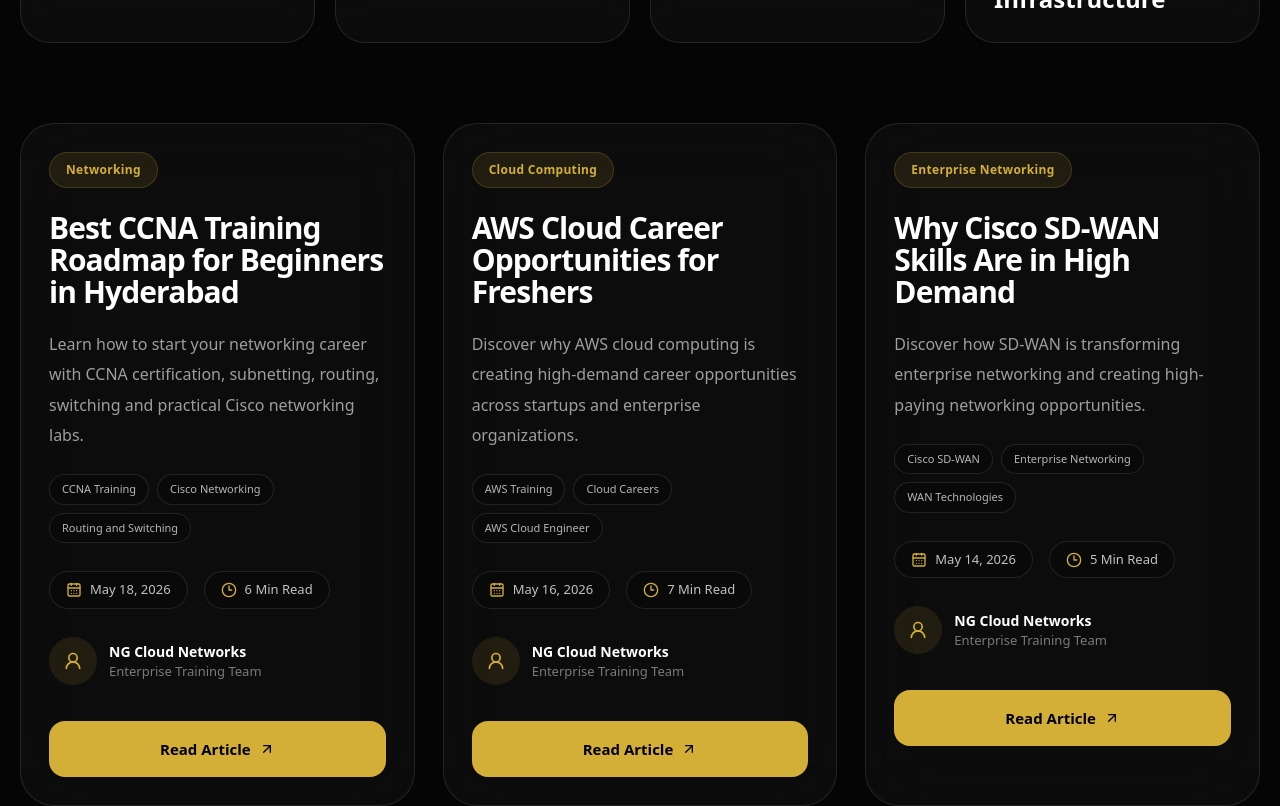
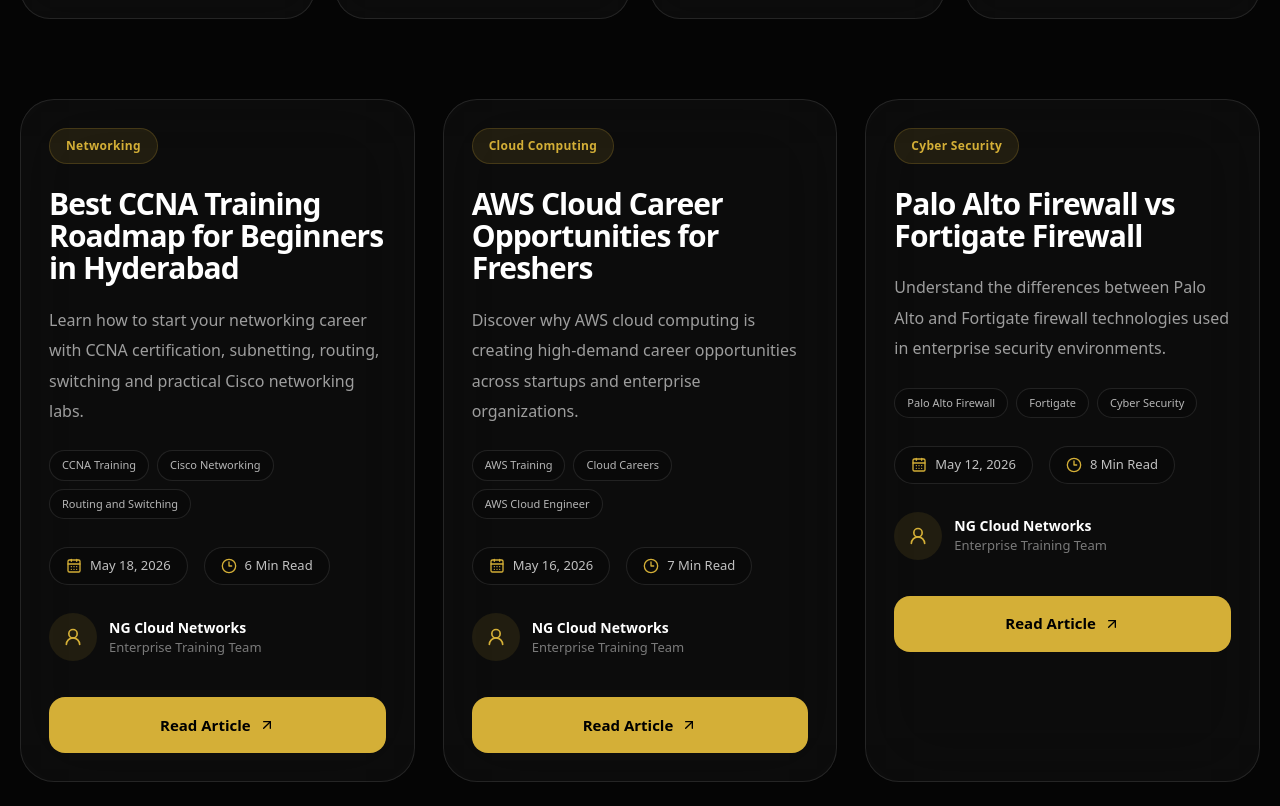
Before and after one commit to NGCloudNetworks/website, a Next.js app: page /blog in a window 1280 px wide. Shown: the part 1620-2426 px from the top of the page. Built offline with nearby package versions, Linux system fonts and the light colour scheme.

Commit message:
ccna training blog added

```diff
--- a/data/blogs.ts
+++ b/data/blogs.ts
@@ -2,7 +2,7 @@
   {
     slug: "best-ccna-training-roadmap-for-beginners",
 
-    featured: true,
+    featured: false,
 
     category: "Networking",
 
@@ -332,7 +332,7 @@
   {
     slug: "aws-cloud-career-opportunities-for-freshers",
 
-    featured: true,
+    featured: false,
 
     category: "Cloud Computing",
 
@@ -653,332 +653,6 @@
 
 `
   },
-
-  {
-    slug: "why-cisco-sdwan-is-in-high-demand",
-
-    featured: true,
-
-    category: "Enterprise Networking",
-
-    title:
-      "Why Cisco SD-WAN Skills Are in High Demand",
-
-    seoTitle:
-      "Cisco SD-WAN Career Scope | SD-WAN Training in Hyderabad",
-
-    seoDescription:
-      "Learn why Cisco SD-WAN is becoming one of the fastest growing enterprise networking technologies worldwide.",
-
-    excerpt:
-      "Discover how SD-WAN is transforming enterprise networking and creating high-paying networking opportunities.",
-
-    image:
-      "/blogs/sdwan-demand.jpg",
-
-    author: "NG Cloud Networks",
-
-    publishedDate: "May 14, 2026",
-
-    readTime: "5 Min Read",
-
-    tags: [
-      "Cisco SD-WAN",
-      "Enterprise Networking",
-      "WAN Technologies",
-      "SD-WAN Careers",
-    ],
-
-    content: `
-
-<p style="font-size:18px;line-height:2;color:rgba(255,255,255,.78);margin-bottom:28px;">
-Enterprise organizations are rapidly adopting Software Defined Wide Area Networking (SD-WAN) technologies to simplify WAN management, improve application performance, strengthen security and reduce operational costs. As businesses expand across multiple locations, traditional WAN architectures struggle to deliver the flexibility, visibility and automation required by modern enterprise environments.
-</p>
-
-<p style="font-size:18px;line-height:2;color:rgba(255,255,255,.78);margin-bottom:28px;">
-Cisco SD-WAN has emerged as one of the leading enterprise networking solutions for managing branch connectivity, cloud access, application optimization and centralized network operations. Because of this growing adoption, Cisco SD-WAN engineers are among the most sought-after networking professionals in today's IT industry.
-</p>
-
-<h2 style="font-size:34px;font-weight:900;color:#fff;margin-top:60px;margin-bottom:24px;">
-What is Cisco SD-WAN?
-</h2>
-
-<p style="font-size:18px;line-height:2;color:rgba(255,255,255,.78);">
-Cisco SD-WAN is a software-defined networking solution that enables organizations to centrally manage and optimize WAN connectivity across branch offices, data centers and cloud environments. Instead of manually configuring routers at every location, administrators can deploy policies, monitor traffic and manage security from a centralized controller.
-</p>
-
-<div style="
-border:1px solid rgba(212,175,55,.15);
-background:rgba(212,175,55,.05);
-border-radius:18px;
-padding:24px;
-margin:32px 0;
-">
-<strong style="color:#D4AF37;">Why SD-WAN Matters:</strong>
-<span style="color:rgba(255,255,255,.75);">
-Organizations need faster cloud connectivity, simplified WAN operations and centralized policy control. Cisco SD-WAN solves these challenges through intelligent automation and application-aware networking.
-</span>
-</div>
-
-<h2 style="font-size:34px;font-weight:900;color:#fff;margin-top:60px;margin-bottom:24px;">
-Why Cisco SD-WAN Is in High Demand
-</h2>
-
-<p style="font-size:18px;line-height:2;color:rgba(255,255,255,.78);">
-Modern enterprises operate across multiple branch offices, cloud platforms and remote locations. Traditional WAN architectures are often expensive, difficult to manage and slow to adapt to business requirements. Cisco SD-WAN addresses these challenges by providing centralized orchestration, dynamic routing and intelligent traffic engineering.
-</p>
-
-<ul style="
-margin:30px 0;
-padding-left:25px;
-color:rgba(255,255,255,.78);
-line-height:2;
-">
-<li>Centralized WAN Management</li>
-<li>Application-Aware Routing</li>
-<li>Cloud Connectivity Optimization</li>
-<li>Enhanced Enterprise Security</li>
-<li>Reduced Operational Costs</li>
-<li>Network Automation</li>
-<li>Improved User Experience</li>
-<li>High Availability Connectivity</li>
-</ul>
-
-<h2 style="font-size:34px;font-weight:900;color:#fff;margin-top:60px;margin-bottom:24px;">
-Core Skills You Learn in Cisco SD-WAN
-</h2>
-
-<p style="font-size:18px;line-height:2;color:rgba(255,255,255,.78);">
-Professionals learning Cisco SD-WAN gain expertise in modern enterprise networking technologies that are widely used by multinational organizations, service providers and large enterprises.
-</p>
-
-<ul style="
-margin:30px 0;
-padding-left:25px;
-color:rgba(255,255,255,.78);
-line-height:2;
-">
-<li>Cisco Viptela Architecture</li>
-<li>vManage Administration</li>
-<li>vSmart Controller Management</li>
-<li>vBond Orchestration</li>
-<li>Overlay Network Design</li>
-<li>WAN Automation</li>
-<li>Policy-Based Routing</li>
-<li>Application-Aware Traffic Steering</li>
-<li>Cloud Integration</li>
-<li>Enterprise WAN Security</li>
-<li>TLOC Configuration</li>
-<li>Control & Data Plane Operations</li>
-<li>Centralized Policy Management</li>
-<li>SD-WAN Troubleshooting</li>
-</ul>
-
-<div style="
-margin:40px 0;
-padding:28px;
-border-radius:22px;
-background:rgba(255,255,255,.03);
-border:1px solid rgba(255,255,255,.08);
-">
-<h3 style="
-color:#D4AF37;
-font-size:24px;
-font-weight:800;
-margin-bottom:18px;
-">
-Recommended Training Program
-</h3>
-
-<p style="
-color:rgba(255,255,255,.75);
-line-height:1.9;
-">
-Build practical enterprise WAN expertise through our
-<a
-href="/courses/cisco-sdwan-training-hyderabad"
-style="
-color:#D4AF37;
-font-weight:700;
-text-decoration:none;
-"
->
-Cisco SD-WAN Training in Hyderabad
-</a>.
-Students gain hands-on experience with Cisco Viptela, policy implementation, WAN automation and enterprise SD-WAN deployments.
-</p>
-</div>
-
-<h2 style="font-size:34px;font-weight:900;color:#fff;margin-top:60px;margin-bottom:24px;">
-Career Opportunities After Cisco SD-WAN Training
-</h2>
-
-<p style="font-size:18px;line-height:2;color:rgba(255,255,255,.78);">
-Organizations implementing digital transformation initiatives increasingly require professionals with SD-WAN expertise. Cisco SD-WAN engineers are involved in enterprise networking modernization, cloud migration and large-scale WAN optimization projects.
-</p>
-
-<ul style="
-margin:30px 0;
-padding-left:25px;
-color:rgba(255,255,255,.78);
-line-height:2;
-">
-<li>SD-WAN Engineer</li>
-<li>Network Engineer</li>
-<li>Enterprise Network Engineer</li>
-<li>Infrastructure Engineer</li>
-<li>Network Architect</li>
-<li>Cloud Networking Engineer</li>
-<li>Network Automation Engineer</li>
-<li>WAN Specialist</li>
-</ul>
-
-<div style="
-border:1px solid rgba(212,175,55,.15);
-background:rgba(212,175,55,.05);
-border-radius:18px;
-padding:24px;
-margin:32px 0;
-">
-<strong style="color:#D4AF37;">Career Growth:</strong>
-<span style="color:rgba(255,255,255,.75);">
-Professionals with Cisco SD-WAN expertise often command higher salaries because SD-WAN skills combine enterprise networking, automation, cloud connectivity and security knowledge.
-</span>
-</div>
-
-<h2 style="font-size:34px;font-weight:900;color:#fff;margin-top:60px;margin-bottom:24px;">
-Who Should Learn Cisco SD-WAN?
-</h2>
-
-<ul style="
-margin:30px 0;
-padding-left:25px;
-color:rgba(255,255,255,.78);
-line-height:2;
-">
-<li>CCNA Certified Professionals</li>
-<li>CCNP Engineers</li>
-<li>Network Administrators</li>
-<li>Infrastructure Engineers</li>
-<li>Cloud Networking Professionals</li>
-<li>WAN Support Engineers</li>
-<li>Enterprise Network Engineers</li>
-<li>Network Automation Enthusiasts</li>
-</ul>
-
-<p style="font-size:18px;line-height:2;color:rgba(255,255,255,.78);">
-Professionals with strong routing and switching fundamentals often find Cisco SD-WAN to be a natural next step in their networking career progression.
-</p>
-
-<div style="
-margin:40px 0;
-padding:28px;
-border-radius:22px;
-background:rgba(255,255,255,.03);
-border:1px solid rgba(255,255,255,.08);
-">
-<h3 style="
-color:#D4AF37;
-font-size:24px;
-font-weight:800;
-margin-bottom:18px;
-">
-Build Your Networking Foundation First
-</h3>
-
-<p style="
-color:rgba(255,255,255,.75);
-line-height:1.9;
-">
-New to networking? Start with our
-<a
-href="/courses/ccna-training-hyderabad"
-style="
-color:#D4AF37;
-font-weight:700;
-text-decoration:none;
-"
->
-CCNA Training in Hyderabad
-</a>
-before progressing into advanced enterprise technologies like SD-WAN.
-</p>
-</div>
-
-<h2 style="font-size:34px;font-weight:900;color:#fff;margin-top:60px;margin-bottom:24px;">
-Cisco SD-WAN vs Traditional WAN
-</h2>
-
-<p style="font-size:18px;line-height:2;color:rgba(255,255,255,.78);">
-Traditional WAN architectures rely heavily on manual configuration and expensive MPLS connectivity. Cisco SD-WAN introduces centralized management, application-aware routing and automation capabilities that dramatically improve network efficiency.
-</p>
-
-<ul style="
-margin:30px 0;
-padding-left:25px;
-color:rgba(255,255,255,.78);
-line-height:2;
-">
-<li>Centralized Configuration Management</li>
-<li>Automated Policy Deployment</li>
-<li>Cloud-Ready Architecture</li>
-<li>Application Performance Optimization</li>
-<li>Integrated Security Features</li>
-<li>Simplified Branch Connectivity</li>
-<li>Faster Network Provisioning</li>
-</ul>
-
-<h2 style="font-size:34px;font-weight:900;color:#fff;margin-top:60px;margin-bottom:24px;">
-Frequently Asked Questions
-</h2>
-
-<h3 style="font-size:24px;color:#D4AF37;margin-top:30px;">
-Is Cisco SD-WAN good for career growth?
-</h3>
-
-<p style="font-size:18px;line-height:2;color:rgba(255,255,255,.78);">
-Yes. Cisco SD-WAN is one of the fastest-growing enterprise networking technologies and is widely adopted across industries worldwide.
-</p>
-
-<h3 style="font-size:24px;color:#D4AF37;margin-top:30px;">
-Do I need CCNA before learning SD-WAN?
-</h3>
-
-<p style="font-size:18px;line-height:2;color:rgba(255,255,255,.78);">
-A strong understanding of routing, switching and networking fundamentals is highly recommended before learning Cisco SD-WAN.
-</p>
-
-<h3 style="font-size:24px;color:#D4AF37;margin-top:30px;">
-What salary can SD-WAN professionals expect?
-</h3>
-
-<p style="font-size:18px;line-height:2;color:rgba(255,255,255,.78);">
-SD-WAN professionals often receive attractive salary packages because of the growing enterprise demand for network automation and cloud-connected WAN infrastructure expertise.
-</p>
-
-<h2 style="font-size:34px;font-weight:900;color:#fff;margin-top:60px;margin-bottom:24px;">
-Start Your Cisco SD-WAN Journey Today
-</h2>
-
-<p style="font-size:18px;line-height:2;color:rgba(255,255,255,.78);">
-Ready to master Cisco Viptela, WAN automation, centralized policy management and enterprise SD-WAN implementation?
-</p>
-
-<p style="margin-top:20px;">
-👉 <a href="/courses/cisco-sdwan-training-hyderabad" style="color:#D4AF37;font-weight:700;">Explore Cisco SD-WAN Training</a>
-</p>
-
-<p style="margin-top:12px;">
-👉 <a href="/courses/ccna-training-hyderabad" style="color:#D4AF37;font-weight:700;">Explore CCNA Training</a>
-</p>
-
-<p style="margin-top:12px;">
-👉 <a href="/courses/ccnp-enterprise-training-hyderabad" style="color:#D4AF37;font-weight:700;">Explore CCNP Enterprise Training</a>
-</p>
-
-`
-  },
-
   {
     slug: "palo-alto-vs-fortigate-firewall",
 
@@ -1922,6 +1596,244 @@
 </p>
 
 `
+},
+{
+slug: "best-ccna-training-in-hyderabad",
+
+featured: true,
+
+category: "Networking",
+
+title:
+"Best CCNA Training in Hyderabad | Top CCNA Course with Placement Support",
+
+seoTitle:
+"Best CCNA Training in Hyderabad | Top CCNA Course with Placement Support",
+
+seoDescription:
+"Looking for the best CCNA Training in Hyderabad? Learn Cisco networking, routing, switching, subnetting, VLANs, OSPF and enterprise networking with practical labs, certification guidance and placement support.",
+
+excerpt:
+"Discover why CCNA is the best networking certification for beginners and how to choose the best CCNA Training Institute in Hyderabad for networking careers.",
+
+image:
+"/blogs/best-ccna-training-hyderabad.jpg",
+
+author: "NG Cloud Networks",
+
+publishedDate: "July 28, 2026",
+
+readTime: "12 Min Read",
+
+tags: [
+"CCNA Training Hyderabad",
+"Best CCNA Institute Hyderabad",
+"Cisco Networking Course",
+"CCNA Certification",
+"Network Engineer Training",
+],
+
+content: `
+
+<h1 style="font-size:42px;font-weight:900;color:#fff;margin-bottom:30px;">
+Best CCNA Training in Hyderabad (2026 Complete Guide)
+</h1>
+
+<p style="font-size:18px;line-height:2;color:rgba(255,255,255,.78);margin-bottom:28px;">
+Networking remains one of the strongest and most stable career paths in the IT industry. Every organization depends on routers, switches, firewalls, cloud infrastructure and network connectivity to run business operations efficiently. Because of this, companies continuously hire skilled networking professionals who understand enterprise infrastructure and network troubleshooting.
+</p>
+
+<p style="font-size:18px;line-height:2;color:rgba(255,255,255,.78);margin-bottom:28px;">
+If you are searching for the Best CCNA Training in Hyderabad, this guide will help you understand the certification, career opportunities, salary expectations and how to choose the right training institute.
+</p>
+
+<div style="
+border:1px solid rgba(212,175,55,.15);
+background:rgba(212,175,55,.05);
+border-radius:18px;
+padding:24px;
+margin:32px 0;
+">
+<strong style="color:#D4AF37;">Quick Fact:</strong>
+<span style="color:rgba(255,255,255,.75);">
+CCNA is considered the world's most recognized entry-level networking certification and serves as the foundation for advanced certifications such as CCNP Enterprise, Cisco SD-WAN, Palo Alto and Cloud Networking.
+</span>
+</div>
+
+<h2 style="font-size:34px;font-weight:900;color:#fff;margin-top:60px;margin-bottom:24px;">
+What is CCNA?
+</h2>
+
+<p style="font-size:18px;line-height:2;color:rgba(255,255,255,.78);">
+CCNA (Cisco Certified Network Associate) is a globally recognized networking certification offered by Cisco. It validates practical networking skills required for configuring, managing and troubleshooting enterprise network infrastructure.
+</p>
+
+<ul style="margin:30px 0;padding-left:25px;color:rgba(255,255,255,.78);line-height:2;">
+<li>Routing & Switching</li>
+<li>IPv4 & IPv6 Addressing</li>
+<li>Subnetting</li>
+<li>VLAN Configuration</li>
+<li>OSPF Routing</li>
+<li>Network Security Fundamentals</li>
+<li>Network Automation Basics</li>
+<li>Troubleshooting Techniques</li>
+</ul>
+
+<h2 style="font-size:34px;font-weight:900;color:#fff;margin-top:60px;margin-bottom:24px;">
+Why is CCNA So Popular?
+</h2>
+
+<p style="font-size:18px;line-height:2;color:rgba(255,255,255,.78);">
+CCNA is often the first certification chosen by students because it teaches the core networking concepts used in every enterprise environment. Whether you later move into Cloud Computing, Cyber Security, SD-WAN or Network Automation, networking fundamentals remain essential.
+</p>
+
+<ul style="margin:30px 0;padding-left:25px;color:rgba(255,255,255,.78);line-height:2;">
+<li>High Industry Demand</li>
+<li>Beginner Friendly</li>
+<li>Strong Career Growth</li>
+<li>Global Recognition</li>
+<li>Gateway to Advanced Certifications</li>
+<li>Excellent Salary Growth</li>
+</ul>
+
+<h2 style="font-size:34px;font-weight:900;color:#fff;margin-top:60px;margin-bottom:24px;">
+How to Choose the Best CCNA Training Institute in Hyderabad?
+</h2>
+
+<p style="font-size:18px;line-height:2;color:rgba(255,255,255,.78);">
+Many institutes offer CCNA courses, but not all provide practical exposure. Before enrolling, evaluate the institute based on:
+</p>
+
+<ul style="margin:30px 0;padding-left:25px;color:rgba(255,255,255,.78);line-height:2;">
+<li>Enterprise Cisco Labs</li>
+<li>Hands-On Router & Switch Configuration</li>
+<li>Real-Time Troubleshooting Sessions</li>
+<li>Experienced Trainers</li>
+<li>Certification Guidance</li>
+<li>Mock Interviews</li>
+<li>Resume Preparation</li>
+<li>Placement Assistance</li>
+</ul>
+
+<div style="
+margin:40px 0;
+padding:28px;
+border-radius:22px;
+background:rgba(255,255,255,.03);
+border:1px solid rgba(255,255,255,.08);
+">
+<h3 style="color:#D4AF37;font-size:24px;font-weight:800;margin-bottom:18px;">
+Recommended CCNA Program
+</h3>
+
+<p style="color:rgba(255,255,255,.75);line-height:1.9;">
+Our
+<a href="/courses/ccna-training-hyderabad" style="color:#D4AF37;font-weight:700;text-decoration:none;">
+CCNA Training in Hyderabad
+</a>
+includes practical Cisco labs, subnetting mastery, routing & switching implementation, OSPF configuration, troubleshooting and placement-focused mentoring.
+</p>
+</div>
+
+<h2 style="font-size:34px;font-weight:900;color:#fff;margin-top:60px;margin-bottom:24px;">
+CCNA Course Syllabus
+</h2>
+
+<ul style="margin:30px 0;padding-left:25px;color:rgba(255,255,255,.78);line-height:2;">
+<li>Networking Fundamentals</li>
+<li>OSI & TCP/IP Models</li>
+<li>IPv4 Addressing</li>
+<li>Subnetting & VLSM</li>
+<li>IPv6 Fundamentals</li>
+<li>VLAN Configuration</li>
+<li>Inter-VLAN Routing</li>
+<li>STP & EtherChannel</li>
+<li>Static Routing</li>
+<li>OSPF Routing</li>
+<li>NAT Configuration</li>
+<li>ACL Implementation</li>
+<li>Network Security</li>
+<li>Network Automation Basics</li>
+<li>Enterprise Troubleshooting</li>
+</ul>
+
+<h2 style="font-size:34px;font-weight:900;color:#fff;margin-top:60px;margin-bottom:24px;">
+CCNA Job Opportunities
+</h2>
+
+<ul style="margin:30px 0;padding-left:25px;color:rgba(255,255,255,.78);line-height:2;">
+<li>Network Engineer</li>
+<li>NOC Engineer</li>
+<li>Infrastructure Support Engineer</li>
+<li>Technical Support Engineer</li>
+<li>Network Operations Engineer</li>
+<li>IT Infrastructure Engineer</li>
+</ul>
+
+<h2 style="font-size:34px;font-weight:900;color:#fff;margin-top:60px;margin-bottom:24px;">
+Can You Get a Job After CCNA?
+</h2>
+
+<p style="font-size:18px;line-height:2;color:rgba(255,255,255,.78);">
+Many students search for "CCNA Training in Hyderabad with Job Guarantee". No genuine institute can legally guarantee a job because hiring decisions are made by employers. However, institutes can provide placement assistance, interview mentoring, resume support and practical training that significantly improve placement opportunities.
+</p>
+
+<div style="
+border:1px solid rgba(212,175,55,.15);
+background:rgba(212,175,55,.05);
+border-radius:18px;
+padding:24px;
+margin:32px 0;
+">
+<strong style="color:#D4AF37;">Reality Check:</strong>
+<span style="color:rgba(255,255,255,.75);">
+The combination of practical skills, certifications, communication abilities and interview preparation is what helps students secure networking jobs.
+</span>
+</div>
+
+<h2 style="font-size:34px;font-weight:900;color:#fff;margin-top:60px;margin-bottom:24px;">
+Career Growth After CCNA
+</h2>
+
+<p style="font-size:18px;line-height:2;color:rgba(255,255,255,.78);">
+After CCNA, professionals often move into advanced technologies and higher-paying roles.
+</p>
+
+<ul style="margin:30px 0;padding-left:25px;color:rgba(255,255,255,.78);line-height:2;">
+<li>CCNP Enterprise</li>
+<li>Cisco SD-WAN</li>
+<li>Palo Alto Firewall</li>
+<li>Fortigate Firewall</li>
+<li>F5 Load Balancer</li>
+<li>AWS Cloud Networking</li>
+<li>Cloud Security</li>
+</ul>
+
+<p style="margin-top:20px;">
+👉 <a href="/courses/ccnp-enterprise-training-hyderabad" style="color:#D4AF37;font-weight:700;">Explore CCNP Enterprise Training</a>
+</p>
+
+<p style="margin-top:12px;">
+👉 <a href="/courses/cisco-sdwan-training-hyderabad" style="color:#D4AF37;font-weight:700;">Explore Cisco SD-WAN Training</a>
+</p>
+
+<p style="margin-top:12px;">
+👉 <a href="/courses/palo-alto-firewall-training-hyderabad" style="color:#D4AF37;font-weight:700;">Explore Palo Alto Firewall Training</a>
+</p>
+
+<h2 style="font-size:34px;font-weight:900;color:#fff;margin-top:60px;margin-bottom:24px;">
+Final Thoughts
+</h2>
+
+<p style="font-size:18px;line-height:2;color:rgba(255,255,255,.78);">
+If you are looking for the Best CCNA Training in Hyderabad, focus on practical implementation, enterprise labs, placement support and trainer expertise rather than simply choosing the cheapest course. Networking remains one of the strongest long-term IT careers, and CCNA continues to be the best starting point for aspiring networking professionals.
+</p>
+
+<p style="margin-top:30px;">
+👉 <a href="/courses/ccna-training-hyderabad" style="color:#D4AF37;font-weight:700;">Explore CCNA Training in Hyderabad</a>
+</p>
+
+`
 }
 
 ];
```
